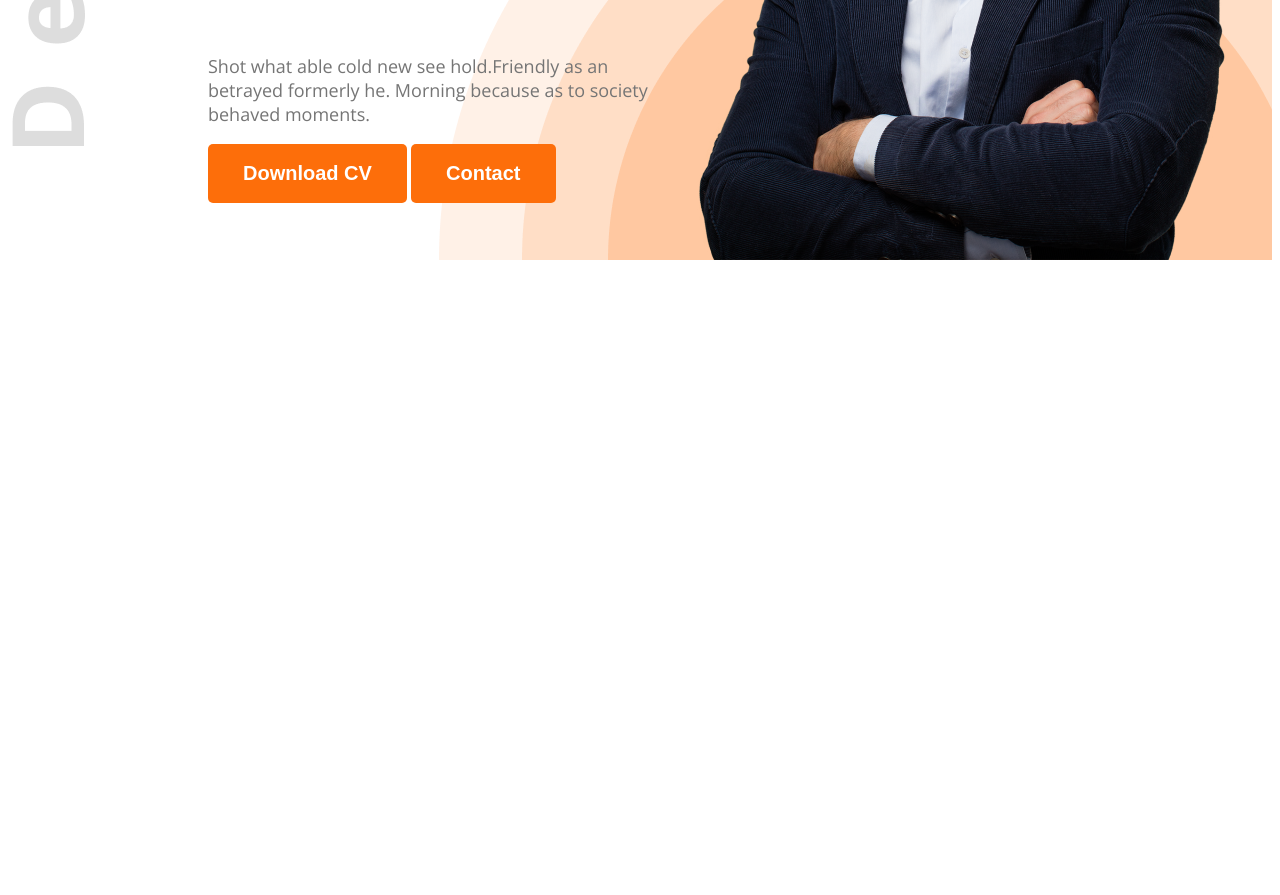
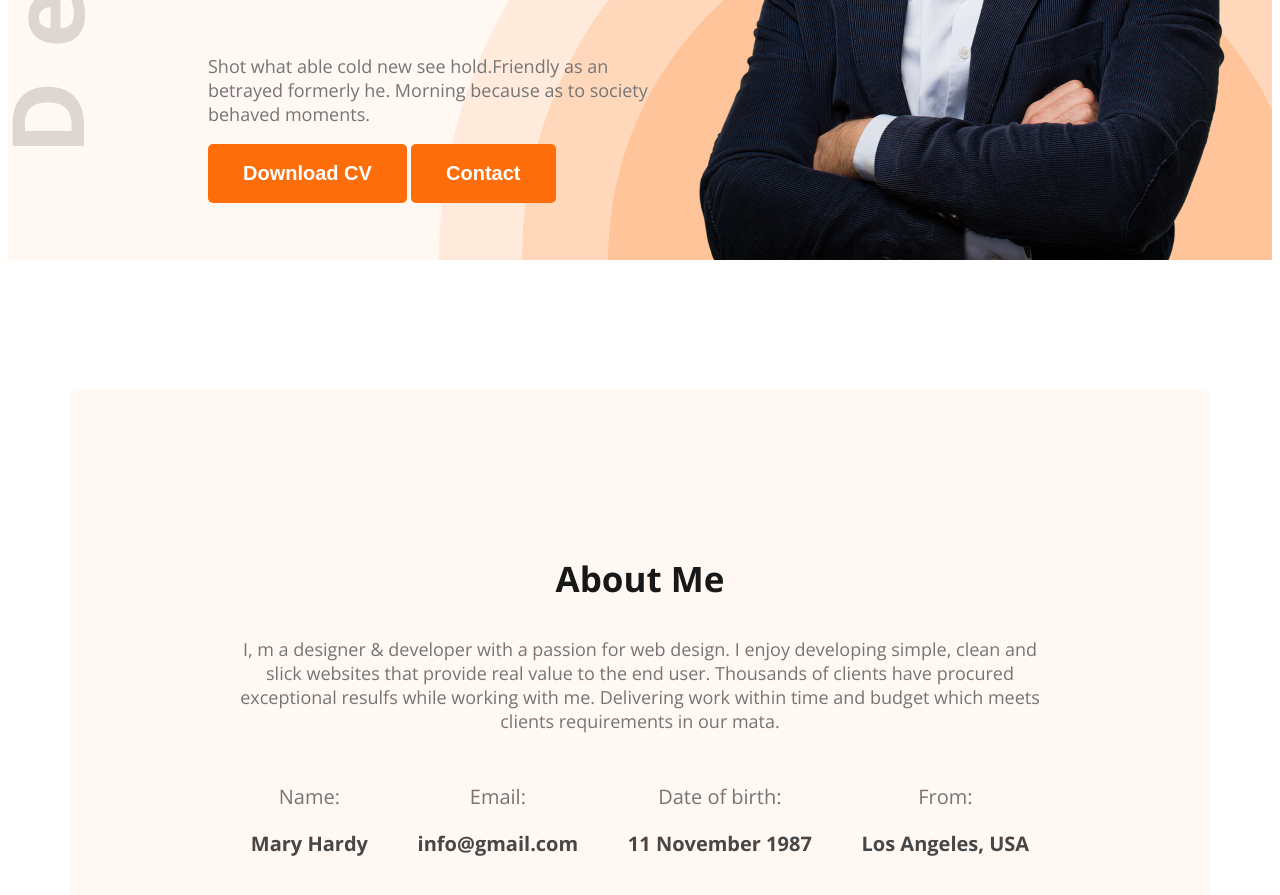
Before and after one commit to ahmedTonoy/portfolio_website, a plain HTML site: page index.html in a window 1280 px wide. Shown: the part 667-1562 px from the top of the page. Before the commit the page ends 935 px from the top, so only its background shows below. Drawn offline with nearby package versions, Linux system fonts and the light colour scheme.

Commit message:
About Me section added

```diff
--- a/index.html
+++ b/index.html
@@ -13,7 +13,7 @@
 </head>
 
 <body class="open-sans-normal">
-    <header class="header">
+    <header class="header secondary-bg">
         <nav>
             <h3 class="nav-title">Ma<span class="text-primary">r</span>y</h3>
             <ul>
@@ -36,7 +36,30 @@
         </div>
     </header>
     <main>
-
+        <section class="about secondary-bg" >
+            <h3 class="section-title dark-1">About Me</h3>
+            <p class="section-description dark-3">
+                I, m a designer & developer with a passion for web design. I enjoy developing simple, clean and slick websites that provide real value to the end user. Thousands of clients have procured exceptional resulfs while working with me. Delivering work within time and budget which meets clients requirements in our mata.
+            </p>
+            <div class="about-items">
+                <div class="about-item">
+                    <p class="item-title dark-3">Name:</p>
+                    <p class="item-description dark-2">Mary Hardy</p>
+                </div>
+                <div class="about-item">
+                    <p class="item-title dark-3">Email:</p>
+                    <p class="item-description dark-2">info@gmail.com</p>
+                </div>
+                <div class="about-item">
+                    <p class="item-title dark-3">Date of birth:</p>
+                    <p class="item-description dark-2">11 November 1987</p>
+                </div>
+                <div class="about-item">
+                    <p class="item-title dark-3">From:</p>
+                    <p class="item-description dark-2">Los Angeles, USA</p>
+                </div>
+            </div>
+        </section>
     </main>
     <footer>
 
--- a/styles/portfolio.css
+++ b/styles/portfolio.css
@@ -32,6 +32,21 @@
     color: white;
     padding: 18px 35px;
     border: none;
+}
+
+.section-title{
+    font-weight: bold;
+    font-size: 35px;
+}
+
+.section-description{
+    font-size: 18px;
+    margin: 30px 0;
+    padding: 0 5px;
+}
+
+.secondary-bg{
+    background-color: #FFF8F3;
 }
 
 /* Header */
@@ -100,3 +115,30 @@ nav ul li a{
     width: 584px;
     height: 676px;
 }
+
+/* main styles */
+main{
+    max-width: 1140px;
+    margin: 0 auto;
+}
+
+.about{
+    border-radius: 10px;
+    padding: 130px 156px;
+    text-align: center;
+    margin-top: 130px;
+}
+
+.about-items{
+    display: flex;
+    justify-content: space-around;
+}
+
+.item-title{
+    font-size: 20px;
+}
+
+.item-description{
+    font-weight: bold;
+    font-size: 20px;
+}
```
